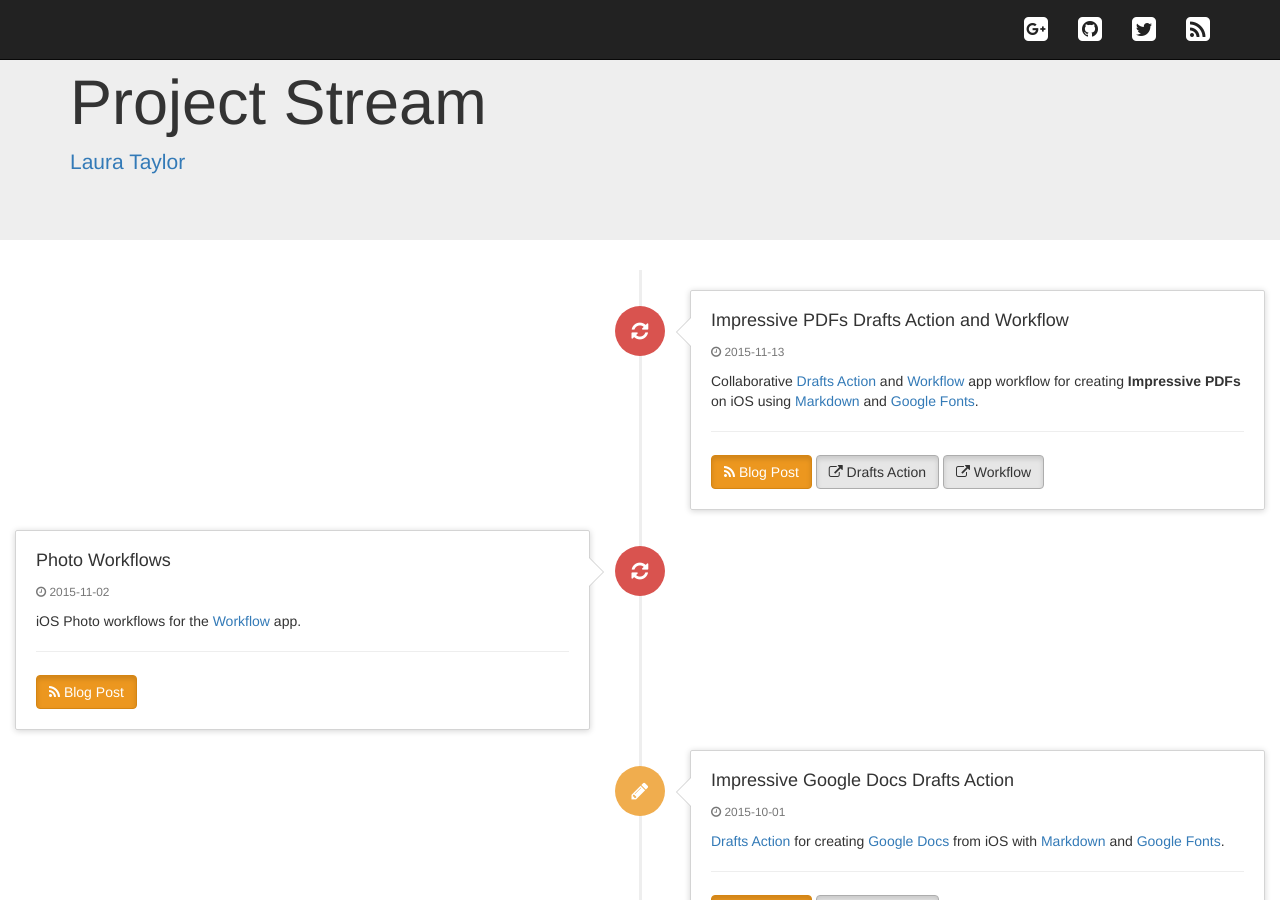
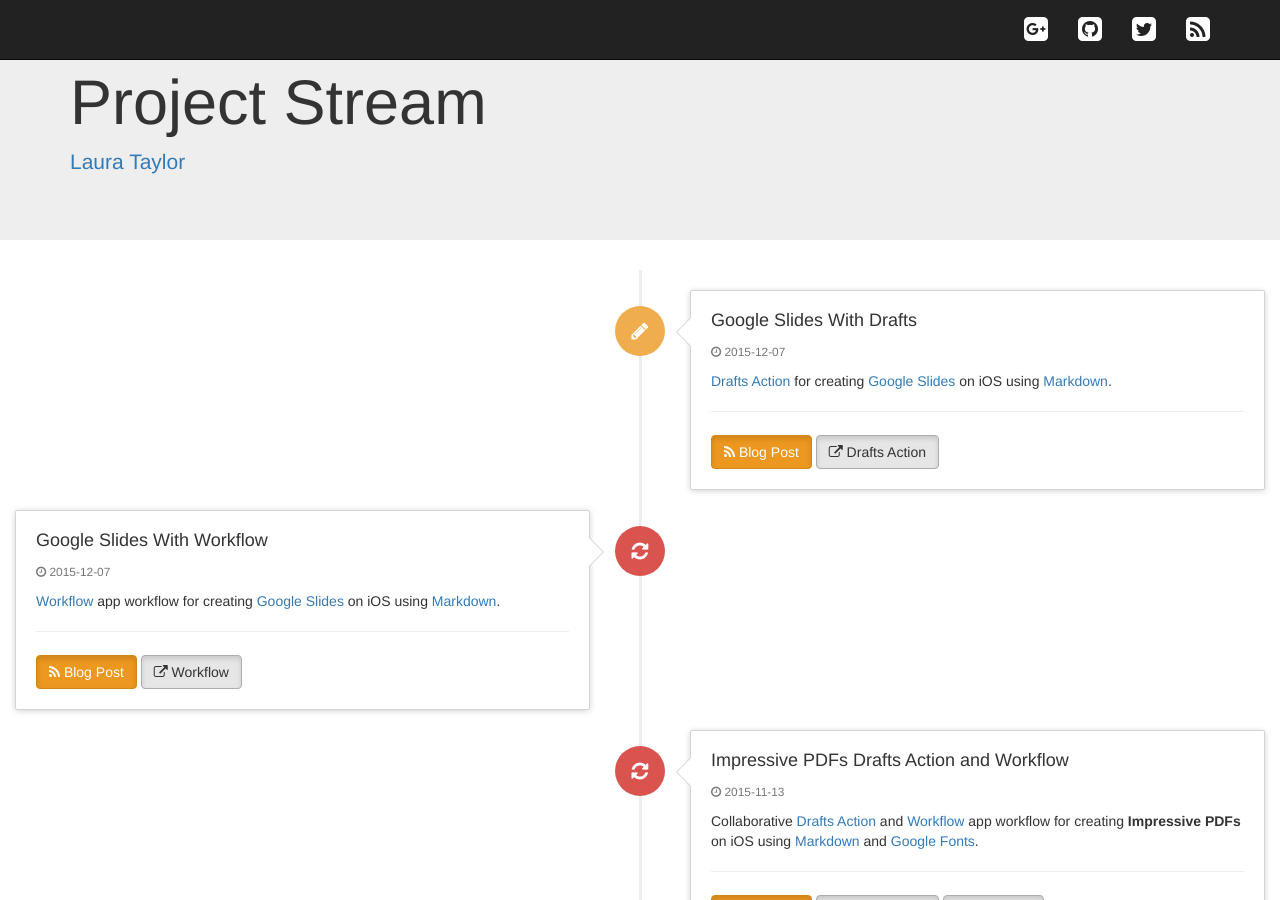
Before and after one commit to techstreams/techstreams.github.io, a Jekyll site: the page built from projects.html, in a window 1280 px wide and 900 px high. Built offline with Jekyll 4.4.1, drawn with Linux system fonts in a browser that asks for light colours; nearby versions of some CDN libraries; Markdown is read by kramdown in place of the engine named in the settings; part of the change alters nothing that is shown.

Commit message:
Add blog post

````diff
--- a/_data/projects.yml
+++ b/_data/projects.yml
@@ -1,5 +1,33 @@
 title: Tech-Streams Project Timeline
 items:
+  - tl_title: Google Slides With Drafts
+    tl_badge: warning
+    tl_icon: fa-pencil
+    tl_date: 2015-12-07
+    tl_content: <p><a href="http://agiletortoise.com/drafts/" target="__blank">Drafts Action</a> for creating <a href="https://www.google.com/slides/about/" target="_blank">Google Slides</a> on iOS using <a href="https://daringfireball.net/projects/markdown/" target="__blank">Markdown</a>.</p>
+    buttons:
+      - href: 'http://techstreams.github.io/2015/12/07/create-google-slides-with-ios-automation/'
+        class: btn-warning
+        icon: fa-rss
+        name: Blog Post
+      - href: 'https://drafts4-actions.agiletortoise.com/a/1b2'
+        class: btn-default
+        icon: fa-external-link
+        name: Drafts Action
+  - tl_title: Google Slides With Workflow
+    tl_badge: danger
+    tl_icon: fa-refresh
+    tl_date: 2015-12-07
+    tl_content: <p><a href="https://workflow.is/" target="__blank">Workflow</a> app workflow for creating <a href="https://www.google.com/slides/about/" target="_blank">Google Slides</a> on iOS using <a href="https://daringfireball.net/projects/markdown/" target="__blank">Markdown</a>.</p>
+    buttons:
+      - href: 'http://techstreams.github.io/2015/12/07/create-google-slides-with-ios-automation/'
+        class: btn-warning
+        icon: fa-rss
+        name: Blog Post
+      - href: 'https://workflow.is/workflows/74367f2c5b95450b835810254a2f8754'
+        class: btn-default
+        icon: fa-external-link
+        name: Workflow
   - tl_title: Impressive PDFs Drafts Action and Workflow
     tl_badge: danger
     tl_icon: fa-refresh
--- /dev/null
+++ b/_posts/2015-12-07-create-google-slides-with-ios-automation.md
@@ -0,0 +1,187 @@
+---
+layout: post
+title: Create Google Slides With iOS Automation
+tags: [drafts, workflow, markdown, google-slides]
+---
+
+In the [last post](http://techstreams.github.io/2015/12/02/mind-maps-to-google-slides/) I describe how I create ***[Google Slides](https://www.google.com/slides/about/)*** with one of my favorite [mind mapping](https://en.wikipedia.org/wiki/Mind_map) apps.   In this post, I share two other methods I use to automate presentation creation from my plain text ***[markdown](http://daringfireball.net/projects/markdown/)*** notes.
+
+*  **[Drafts](http://agiletortoise.com/drafts/)** &nbsp; <i class="fa fa-plus"></i> &nbsp;  **[makeSlides](http://toketaware.com/makeslides/)** &nbsp;  <i class="fa fa-arrow-right"></i>&nbsp;   **[Google Slides](https://www.google.com/slides/about/)**
+
+* **[Workflow](https://workflow.is/)** &nbsp;  <i class="fa fa-plus"></i> &nbsp;  **[makeSlides](http://toketaware.com/makeslides/)** &nbsp;  <i class="fa fa-arrow-right"></i> &nbsp;  **[Google Slides](https://www.google.com/slides/about/)**
+
+---
+
+
+### Overview
+
+The core of my plain text presentation workflow is **[makeSlides](http://toketaware.com/makeslides/)** which can be *[installed](https://itunes.apple.com/us/app/makeslides/id596053822?mt=8)* from the App Store.
+
+> *makeSlides will convert [Markdown](http://daringfireball.net/projects/markdown/), [OPML](http://en.wikipedia.org/wiki/OPML) and Plain Text files into Microsoft PowerPoint format files*
+
+I use *[markdown](http://daringfireball.net/projects/markdown/)* ... so just need to follow a few simple **[makeSlides](http://toketaware.com/makeslides/)** rules when creating my presentation content.
+
+<i class="fa fa-hand-o-right"></i> *For an introductory markdown tutorial, see [Simplify Writing with Markdown](http://techstreams.github.io/2015/09/21/simplify-writing-with-markdown/).*
+
+***makeSlides Markdown Rules:***
+
+> * ***Level 1*** text will become a ***Title Slide***
+> * ***Level 2*** text will become the title of a ***Content Slide***
+> * ***Level 3 - Level 6 & bullet points*** will become bullet points in the ***Content Slide***
+> * All other text will be added to the slide notes
+> * Images will be added in appendix slides (where possible)
+
+<i class="fa fa-hand-o-right"></i> *See the [makeSlides web site](http://toketaware.com/makeslides/) for more information.*
+
+Here's a simple markdown example:
+
+```
+# Google Slides With iOS Automation
+
+## Method 1
+
+* Drafts
+* markdown
+* makeSlides
+
+## Method 2
+
+* Workflow
+* markdown
+* makeSlides
+
+```
+
+<i class="fa fa-exclamation-circle"></i> ***In addition to [makeSlides](https://itunes.apple.com/us/app/makeslides/id596053822?mt=8), you'll need to have the [Google Slides](https://itunes.apple.com/us/app/google-slides/id879478102?mt=8) app installed.***
+
+<br>
+
+Once my markdown content has been created in **[Drafts](http://agiletortoise.com/drafts/)** or **[Workflow](https://workflow.is/)** *(see below)*, the **[makeSlides](https://itunes.apple.com/us/app/makeslides/id596053822?mt=8)** app is called and ***automatically*** creates a PowerPoint *.pptx* presentation with the passed markdown content.
+
+Here's how to ***easily*** save and convert the PowerPoint *.pptx* presentation to **[Google Slides](https://www.google.com/slides/about/)**.
+
+<br>
+
+***Save & Convert PowerPoint to Google Slides***
+
+![Save Presentation]({{site.baseurl}}/images/2015-12-07-save-presentation.png)
+
+
+1) From **[makeSlides](https://itunes.apple.com/us/app/makeslides/id596053822?mt=8)**, tap the **Share** button in the top right corner.
+
+2) Locate and tap **Copy to Slides**.  *This will automatically open the [Google Slides](https://itunes.apple.com/us/app/google-slides/id879478102?mt=8) app.*  Tap **__Save to Drive__**.
+
+3) Locate and open the newly created PowerPoint *.pptx* presentation in the [Google Slides](https://itunes.apple.com/us/app/google-slides/id879478102?mt=8) app.
+
+4) In the top right, tap the **<i class="fa fa-ellipsis-v"></i>** icon.
+
+5) Tap **<i class="fa fa-question-circle"></i>** next to **Office Compatibility Mode**.
+
+6) Tap **Save as Google Slides** button to convert the PowerPoint presentation to the **[Google Slides](https://www.google.com/slides/about/)** format.
+
+<i class="fa fa-pencil-square-o"></i>  *Use the __[Google Slides](https://itunes.apple.com/us/app/google-slides/id879478102?mt=8)__ app or the __[Google Slides web interface](https://docs.google.com/presentation)__ to edit, format, share & present the slides.*
+
+---
+
+### How To Create Google Slides
+
+> ... *with [Drafts](http://agiletortoise.com/drafts/) and [makeSlides](http://toketaware.com/makeslides/)*
+
+
+<br>
+
+![Drafts]({{site.baseurl}}/images/2015-12-07-drafts.png)
+
+<br>
+
+
+**STEP 1**
+
+Install the following apps on your iOS mobile device:
+
+* [Drafts](https://itunes.apple.com/us/app/drafts-4-quickly-capture-notes/id905337691?mt=8)
+* [makeSlides](https://itunes.apple.com/us/app/makeslides/id596053822?mt=8)
+* [Google Slides](https://itunes.apple.com/us/app/google-slides/id879478102?mt=8) *(& [Google Drive](https://itunes.apple.com/us/app/google-drive-free-online-storage/id507874739?mt=8) )*
+
+
+<i class="fa fa-hand-o-right"></i> *For more on __Drafts__ see [iOS Automation with Drafts](http://techstreams.github.io/2015/09/03/ios-automation-with-drafts/).*
+
+
+`~~~`
+
+**STEP 2**
+
+After app installation:
+
+* Install the **[GSlides Drafts Action](https://drafts4-actions.agiletortoise.com/a/1b2)** from the *[Drafts Action Directory](https://drafts4-actions.agiletortoise.com)*.
+
+`~~~`
+
+**STEP 3**
+
+Enter presentation markdown content into **Drafts** using markdown.
+
+<i class="fa fa-exclamation-circle"></i> Be sure to follow the ***makeSlides Markdown Rules*** detailed above.
+
+<i class="fa fa-hand-o-right"></i> *For more on editing in Drafts, see the [Basics of Navigating Drafts](https://agiletortoise.zendesk.com/hc/en-us/articles/203530077-Basics-Navigating-Drafts).*
+
+
+`~~~`
+
+**STEP 4**
+
+In **Drafts**, run the installed **[GSlides Drafts Action](https://drafts4-actions.agiletortoise.com/a/1b2)** on the completed markdown content.
+
+
+When the action runs, you'll be prompted for the **Presentation Title**.  *Enter the desired title or leave the default.*
+
+The action will automatically open the **[makeSlides](https://itunes.apple.com/us/app/makeslides/id596053822?mt=8)** app and create a PowerPoint *.pptx* presentation.
+
+
+`~~~`
+
+**STEP 5**
+
+Follow the ***Save & Convert PowerPoint to Google Slides*** section above to save and convert the presentation in **[Google Slides](https://www.google.com/slides/about/)**.
+
+
+---
+
+### How To Create Google Slides
+
+> ... *with [Workflow](https://workflow.is/) and [makeSlides](http://toketaware.com/makeslides/)*
+
+<br>
+
+![Drafts]({{site.baseurl}}/images/2015-12-07-workflow.png)
+
+
+<br>
+
+**STEP 1**
+
+Install the following apps on your iOS mobile device:
+
+* [Workflow](https://itunes.apple.com/us/app/workflow-powerful-automation/id915249334?mt=8)
+* [makeSlides](https://itunes.apple.com/us/app/makeslides/id596053822?mt=8)
+* [Google Slides](https://itunes.apple.com/us/app/google-slides/id879478102?mt=8) *(& [Google Drive](https://itunes.apple.com/us/app/google-drive-free-online-storage/id507874739?mt=8) )*
+
+<i class="fa fa-hand-o-right"></i> *For more on __Workflow__ see [iOS Automation with Workflow](http://techstreams.github.io/2015/04/06/ios-automation-with-workflow/).*
+
+`~~~`
+
+**STEP 2**
+
+After app installation, install and run the **[GSlides](https://workflow.is/workflows/74367f2c5b95450b835810254a2f8754)** workflow.
+
+You'll be prompted for presentation markdown content.  *Be sure to follow the __makeSlides Markdown Rules__ detailed above.*
+
+Next, you'll be prompted for a **Presentation Title**.  *Enter the desired title or leave the default.*
+
+The action will automatically open the **[makeSlides](https://itunes.apple.com/us/app/makeslides/id596053822?mt=8)** app and create a PowerPoint *.pptx* presentation.
+
+`~~~`
+
+**STEP 3**
+
+Follow the ***Save & Convert PowerPoint to Google Slides*** section above to save and convert the presentation in **[Google Slides](https://www.google.com/slides/about/)**.
````
Also changed, not shown: images/2015-12-07-drafts.png (added), images/2015-12-07-save-presentation.png (added), images/2015-12-07-workflow.png (added).
